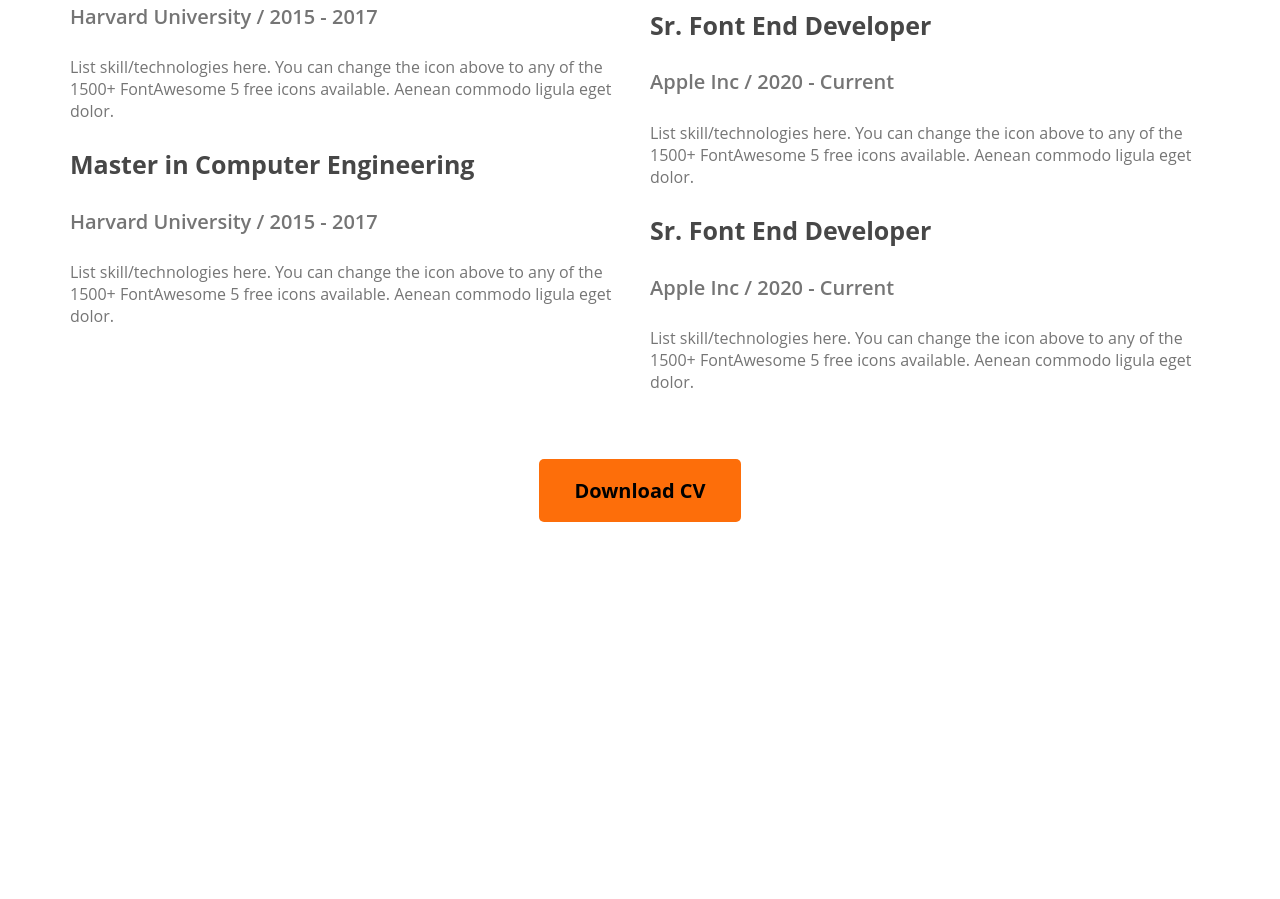
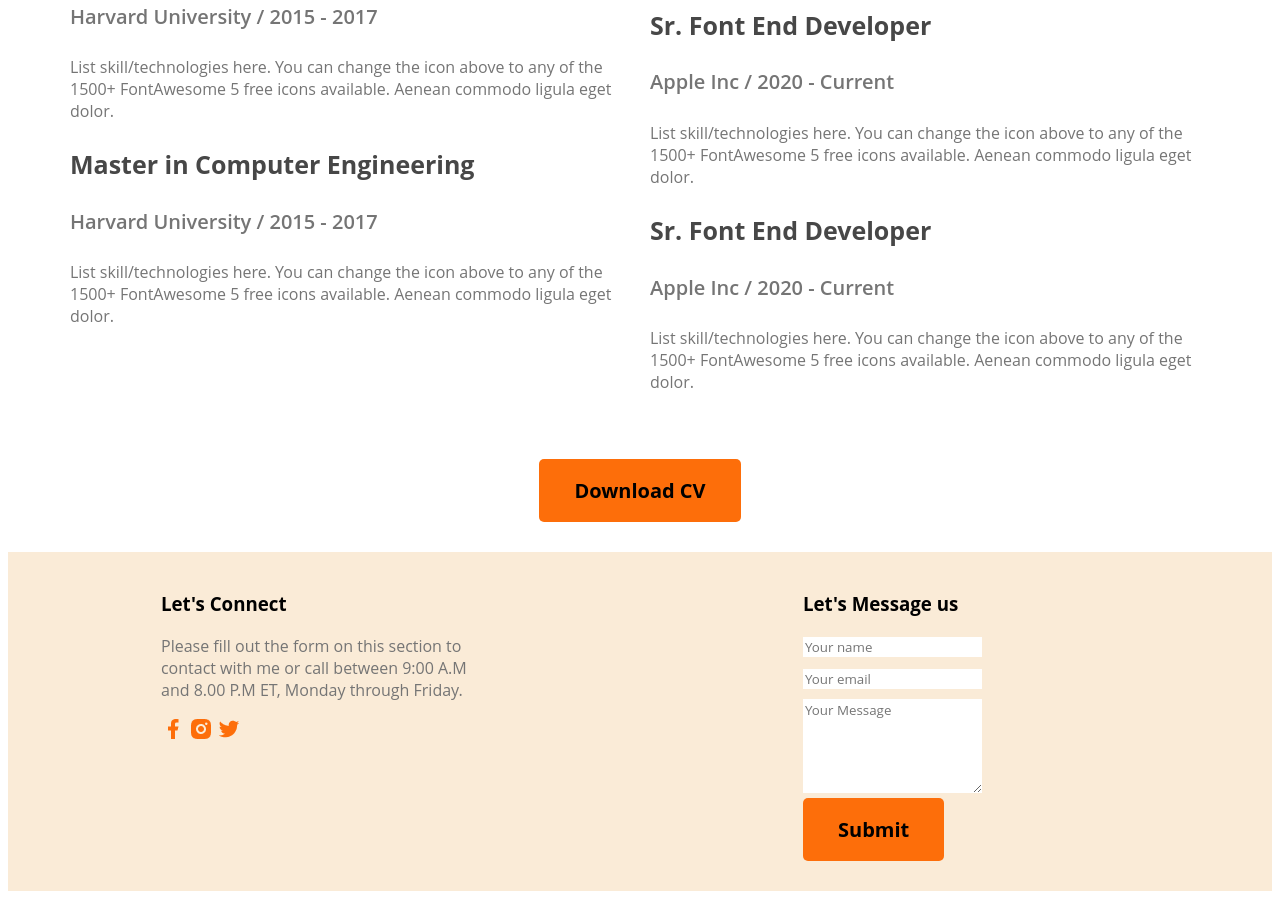
Before and after one commit to fahmidurshanto/developer-portfolio, a plain HTML site: page index.html in a window 1280 px wide. Shown: the part 2665-3564 px from the top of the page. Before the commit the page ends 3195 px from the top, so only its background shows below. Drawn offline with Linux system fonts and the light colour scheme.

Commit message:
Footer Added

```diff
--- a/index.html
+++ b/index.html
@@ -1,5 +1,6 @@
 <!DOCTYPE html>
 <html lang="en">
+
 <head>
     <meta charset="UTF-8">
     <meta name="viewport" content="width=device-width, initial-scale=1.0">
@@ -9,6 +10,7 @@
     <link href="https://fonts.googleapis.com/css2?family=EB+Garamond:wght@500&display=swap" rel="stylesheet">
     <link rel="stylesheet" href="styles/style.css">
 </head>
+
 <body>
     <header class="header">
         <!-- Navigation section -->
@@ -26,7 +28,8 @@
             <div class="banner-content">
                 <h3 class="banner-greeting">Hi, I am</h3>
                 <h1 class="banner-title">Mary Hardy</h1>
-                <p class="banner-description">Shot what able cold new see hold. Friendly as an betrayed formerly he. Morning because as to society behaved moments.
+                <p class="banner-description">Shot what able cold new see hold. Friendly as an betrayed formerly he.
+                    Morning because as to society behaved moments.
                 </p>
                 <button class="btn-primary">Download CV</button>
                 <button class="btn-transparent">Contact</button>
@@ -37,8 +40,10 @@
     <main>
         <section class="about">
             <h3 class="section-title">About me</h3>
-            <p class="about-description">I, m a designer & developer with a passion for web design. I enjoy developing simple, clean and slick websites that
-            provide real value to the end user. Thousands of clients have procured exceptional resulfs while working with me.
+            <p class="about-description">I, m a designer & developer with a passion for web design. I enjoy developing
+                simple, clean and slick websites that
+                provide real value to the end user. Thousands of clients have procured exceptional resulfs while working
+                with me.
                 Delivering work within time and budget which meets clients requirements in our mata.</p>
             <div class="about-info-container">
                 <div class="about-inf">
@@ -62,8 +67,10 @@
         <!-- What I do section -->
         <section class="what-i-do">
             <h3 class="section-title">What I do</h3>
-            <p class="about-description">I have more than 10 years experience building software for clients all over the world. Below is a quick overview of my
-            main technical skill sets and technologies i use. Want to find out more about my experience? Check out my online resume
+            <p class="about-description">I have more than 10 years experience building software for clients all over the
+                world. Below is a quick overview of my
+                main technical skill sets and technologies i use. Want to find out more about my experience? Check out
+                my online resume
                 and project portfolio.</p>
         </section>
         <!-- Skills section -->
@@ -71,25 +78,29 @@
             <div class="skill">
                 <img class="skill-icon" src="images/icons/js.png" alt="">
                 <h3 class="skill-title">Vanilla JS</h3>
-                <p class="skill-description">List skill/technologies here. You can change the icon above to any of the 1500+ FontAwesome 5 free icons available.
+                <p class="skill-description">List skill/technologies here. You can change the icon above to any of the
+                    1500+ FontAwesome 5 free icons available.
                     Aenean commodo ligula eget dolor.</p>
             </div>
             <div class="skill">
                 <img class="skill-icon" src="images/icons/react.png" alt="">
                 <h3 class="skill-title">React</h3>
-                <p class="skill-description">List skill/technologies here. You can change the icon above to any of the 1500+ FontAwesome 5 free icons available.
+                <p class="skill-description">List skill/technologies here. You can change the icon above to any of the
+                    1500+ FontAwesome 5 free icons available.
                     Aenean commodo ligula eget dolor.</p>
             </div>
             <div class="skill">
                 <img class="skill-icon" src="images/icons/nodejs.png" alt="">
                 <h3 class="skill-title">NodeJS</h3>
-                <p class="skill-description">List skill/technologies here. You can change the icon above to any of the 1500+ FontAwesome 5 free icons available.
+                <p class="skill-description">List skill/technologies here. You can change the icon above to any of the
+                    1500+ FontAwesome 5 free icons available.
                     Aenean commodo ligula eget dolor.</p>
             </div>
             <div class="skill">
                 <img class="skill-icon" src="images/icons/mongo.png" alt="">
                 <h3 class="skill-title">MongoDB</h3>
-                <p class="skill-description">List skill/technologies here. You can change the icon above to any of the 1500+ FontAwesome 5 free icons available.
+                <p class="skill-description">List skill/technologies here. You can change the icon above to any of the
+                    1500+ FontAwesome 5 free icons available.
                     Aenean commodo ligula eget dolor.</p>
             </div>
         </section>
@@ -102,19 +113,22 @@
                         <h3 class="resume-name">Master in Computer Engineering</h3>
                         <h4 class="resume-institute">Harvard University / 2015 - 2017</h4>
                         <p class="resume-description">List skill/technologies here. You can change the icon above
-                            to any of the 1500+ FontAwesome 5 free icons available. Aenean commodo ligula eget dolor.</p>
+                            to any of the 1500+ FontAwesome 5 free icons available. Aenean commodo ligula eget dolor.
+                        </p>
                     </div>
                     <div class="resume-item">
                         <h3 class="resume-name">Master in Computer Engineering</h3>
                         <h4 class="resume-institute">Harvard University / 2015 - 2017</h4>
                         <p class="resume-description">List skill/technologies here. You can change the icon above
-                            to any of the 1500+ FontAwesome 5 free icons available. Aenean commodo ligula eget dolor.</p>
+                            to any of the 1500+ FontAwesome 5 free icons available. Aenean commodo ligula eget dolor.
+                        </p>
                     </div>
                     <div class="resume-item">
                         <h3 class="resume-name">Master in Computer Engineering</h3>
                         <h4 class="resume-institute">Harvard University / 2015 - 2017</h4>
                         <p class="resume-description">List skill/technologies here. You can change the icon above
-                            to any of the 1500+ FontAwesome 5 free icons available. Aenean commodo ligula eget dolor.</p>
+                            to any of the 1500+ FontAwesome 5 free icons available. Aenean commodo ligula eget dolor.
+                        </p>
                     </div>
                 </div>
                 <div class="resume-item">
@@ -123,14 +137,16 @@
                         <h3 class="resume-name">Jr. Font End Developer</h3>
                         <h4 class="resume-institute">Dribbble Inc / 2018 - 2022</h4>
                         <p class="resume-description">List skill/technologies here. You can change the icon above
-                            to any of the 1500+ FontAwesome 5 free icons available. Aenean commodo ligula eget dolor.</p>
+                            to any of the 1500+ FontAwesome 5 free icons available. Aenean commodo ligula eget dolor.
+                        </p>
                     </div>
                     <div class="resume-item">
                         <div class="resume">
                             <h3 class="resume-name">Sr. Font End Developer</h3>
                             <h4 class="resume-institute">Apple Inc / 2020 - Current</h4>
                             <p class="resume-description">List skill/technologies here. You can change the icon above
-                                to any of the 1500+ FontAwesome 5 free icons available. Aenean commodo ligula eget dolor.</p>
+                                to any of the 1500+ FontAwesome 5 free icons available. Aenean commodo ligula eget
+                                dolor.</p>
                         </div>
                     </div>
                     <div class="resume-item">
@@ -138,7 +154,8 @@
                             <h3 class="resume-name">Sr. Font End Developer</h3>
                             <h4 class="resume-institute">Apple Inc / 2020 - Current</h4>
                             <p class="resume-description">List skill/technologies here. You can change the icon above
-                                to any of the 1500+ FontAwesome 5 free icons available. Aenean commodo ligula eget dolor.</p>
+                                to any of the 1500+ FontAwesome 5 free icons available. Aenean commodo ligula eget
+                                dolor.</p>
                         </div>
                     </div>
                 </div>
@@ -149,7 +166,26 @@
         </div>
     </main>
     <footer>
-
+        <div class="footer-colum">
+            <h3>Let's Connect</h3>
+            <p class="about-description">Please fill out the form on this section to contact with me or call between
+                9:00 A.M and 8.00 P.M ET, Monday through
+                Friday.</p>
+            <div class="social-links">
+                <a href=""><img src="images/icons/facebook.png
+                    " alt=""></a>
+                <a href=""><img src="images/icons/insta.png" alt=""></a>
+                <a href=""><img src="images/icons/twitter.png" alt=""></a>
+            </div>
+        </div>
+        <div class="footer-colum">
+            <h3>Let's Message us</h3>
+            <input type="text" placeholder="Your name"><br>
+            <input type="email" placeholder="Your email"><br>
+            <textarea id="" cols="20" rows="5" placeholder="Your Message"></textarea><br>
+            <input class="btn-primary" type="submit" value="Submit">
+        </div>
     </footer>
 </body>
+
 </html>
--- a/styles/style.css
+++ b/styles/style.css
@@ -162,3 +162,22 @@
   text-align: center;
   margin-top: 50px;
 }
+
+/* Footer related styles */
+footer {
+  display: flex;
+  gap: 20px;
+  background-color: antiquewhite;
+  margin-top: 30px;
+}
+footer input {
+  margin-bottom: 10px;
+  border: none;
+}
+.footer-colum {
+  width: 25%;
+  margin: 20px auto;
+}
+textarea {
+  border: none;
+}
```
Lines whose indentation alone changed are shown as unchanged.
